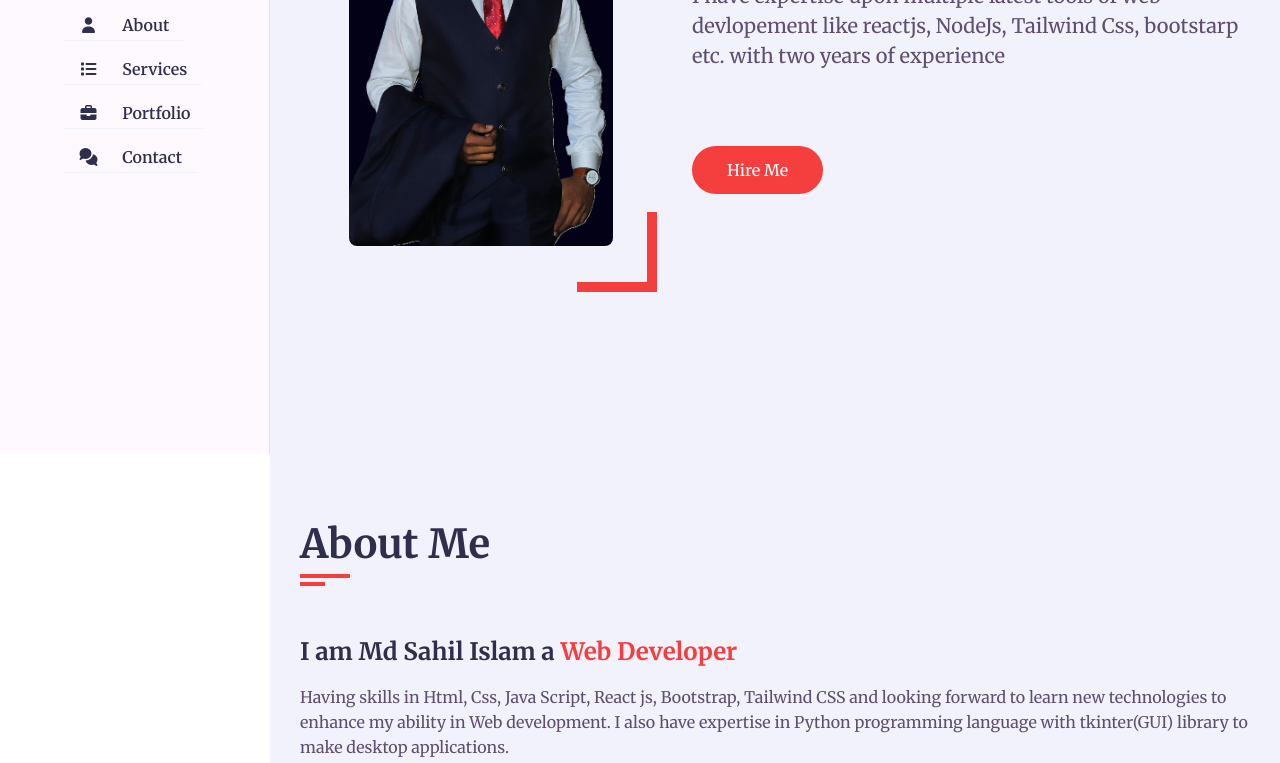
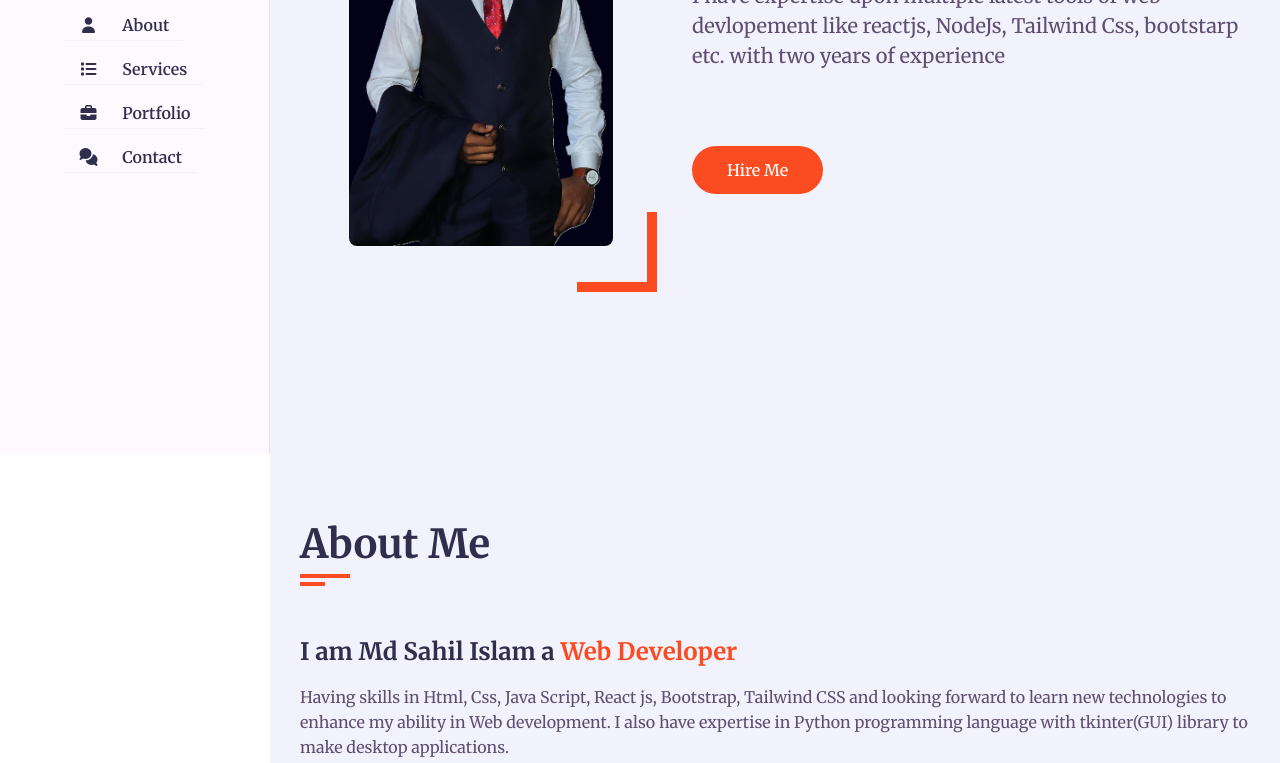
Before and after one commit to MdSahilIslam/sahils-portfolio-website, a plain HTML site: page index.html in a window 1280 px wide. Shown: the part 346-1109 px from the top of the page. Drawn offline with nearby package versions, Linux system fonts and the light colour scheme.

Commit message:
color-1 changed

```diff
--- a/css/color-1.css
+++ b/css/color-1.css
@@ -1,3 +1,3 @@
 :root{
-    --skin-color : #f53e3e;
+    --skin-color : #fa4c20;
 }
```
